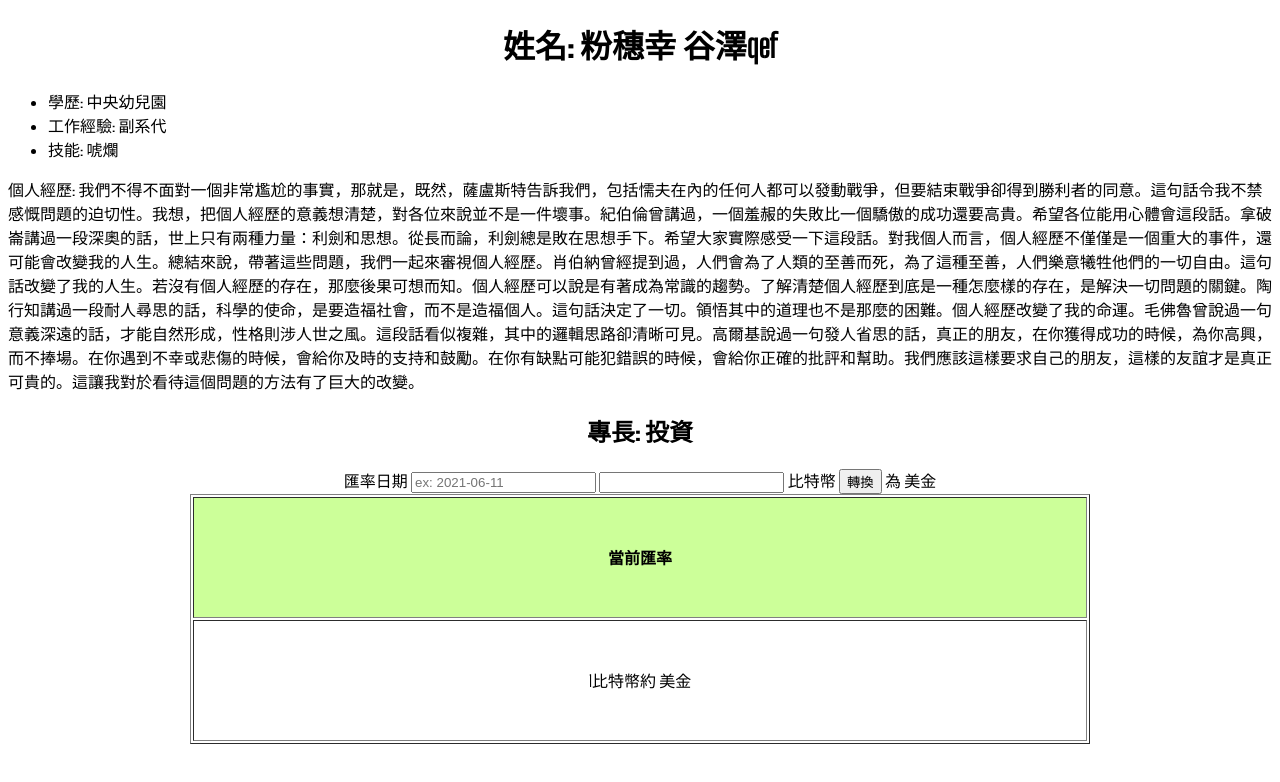
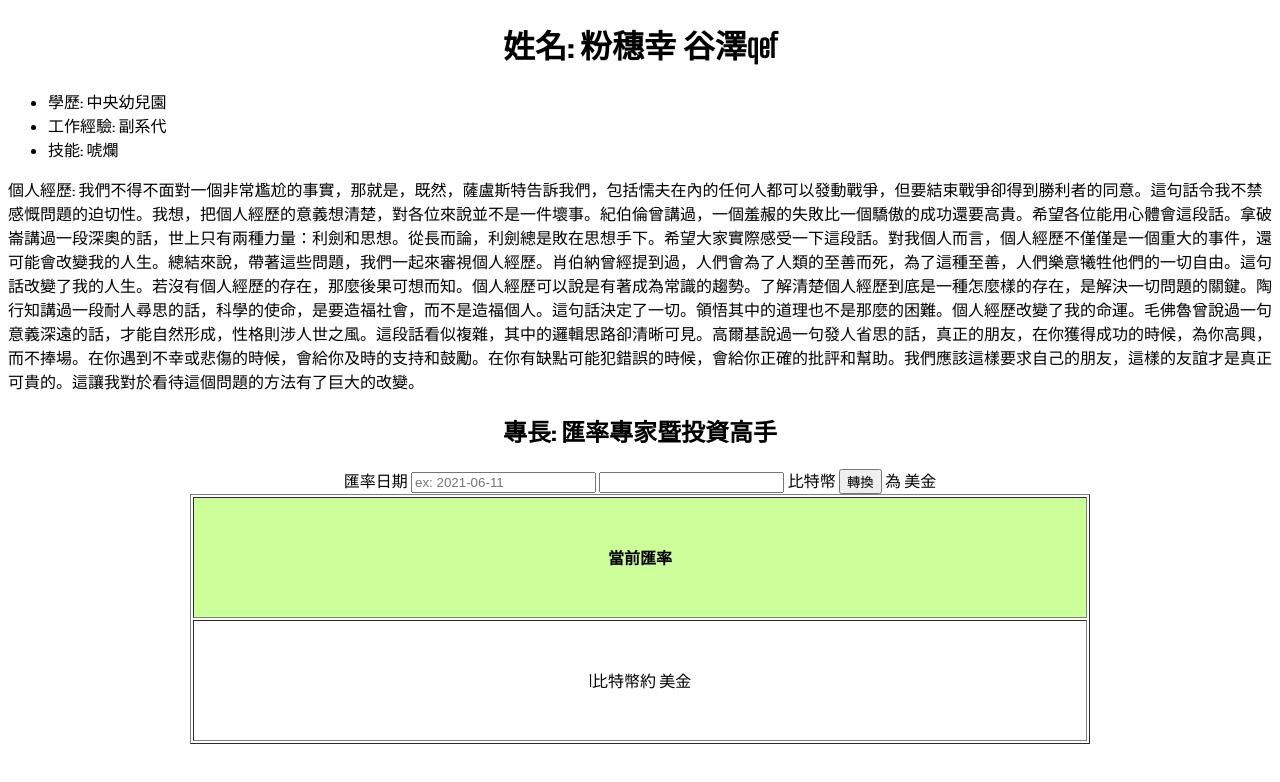
Before and after one commit to yasklop/yasklop.github.io, a plain HTML site: page index.html in a window 1280 px wide. Drawn offline with Linux system fonts and the light colour scheme.

Commit message:
Update index.html

```diff
--- a/index.html
+++ b/index.html
@@ -52,7 +52,7 @@
        個人經歷:
        我們不得不面對一個非常尷尬的事實，那就是，既然，薩盧斯特告訴我們，包括懦夫在內的任何人都可以發動戰爭，但要結束戰爭卻得到勝利者的同意。這句話令我不禁感慨問題的迫切性。我想，把個人經歷的意義想清楚，對各位來說並不是一件壞事。紀伯倫曾講過，一個羞赧的失敗比一個驕傲的成功還要高貴。希望各位能用心體會這段話。拿破崙講過一段深奧的話，世上只有兩種力量：利劍和思想。從長而論，利劍總是敗在思想手下。希望大家實際感受一下這段話。對我個人而言，個人經歷不僅僅是一個重大的事件，還可能會改變我的人生。總結來說，帶著這些問題，我們一起來審視個人經歷。肖伯納曾經提到過，人們會為了人類的至善而死，為了這種至善，人們樂意犧牲他們的一切自由。這句話改變了我的人生。若沒有個人經歷的存在，那麼後果可想而知。個人經歷可以說是有著成為常識的趨勢。了解清楚個人經歷到底是一種怎麼樣的存在，是解決一切問題的關鍵。陶行知講過一段耐人尋思的話，科學的使命，是要造福社會，而不是造福個人。這句話決定了一切。領悟其中的道理也不是那麼的困難。個人經歷改變了我的命運。毛佛魯曾說過一句意義深遠的話，才能自然形成，性格則涉人世之風。這段話看似複雜，其中的邏輯思路卻清晰可見。高爾基說過一句發人省思的話，真正的朋友，在你獲得成功的時候，為你高興，而不捧場。在你遇到不幸或悲傷的時候，會給你及時的支持和鼓勵。在你有缺點可能犯錯誤的時候，會給你正確的批評和幫助。我們應該這樣要求自己的朋友，這樣的友誼才是真正可貴的。這讓我對於看待這個問題的方法有了巨大的改變。
 	</p>
-	<h2><center>專長: 投資</center></h2>
+	<h2><center>專長: 匯率專家暨投資高手</center></h2>
 	<div>
 		<center>
 			<label>匯率日期</label>
```
